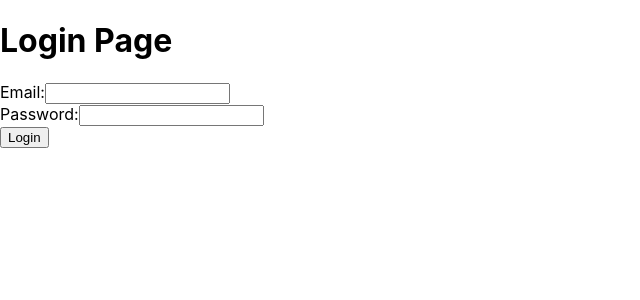
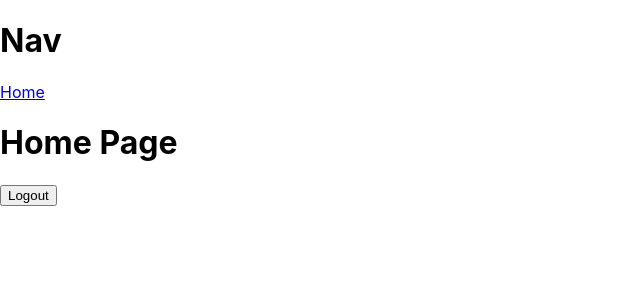
Before and after one commit to SKaranjaN/Tradecare, a React (Create React App) app in the folder client/: page /home in a window 1280 px wide. Before the commit this address led to /login. Shown: the top 300 px of the page, without its empty margins (0-640 px from the left). Built offline with nearby package versions, Linux system fonts and the light colour scheme.

Commit message:
:sparkles: created new components nav and Home

```diff
--- a/client/src/App.js
+++ b/client/src/App.js
@@ -4,20 +4,18 @@ import Login from './components/Login';
 import Home from './components/Home';
 import SignUp from './components/SignUp';
 import Forms from './components/form';
-import { AuthProvider } from './components/AuthContext';
+// import Verification from './components/Verification';
 
 function App() {
   return (
     <Router>
-      {/* Wrap the entire application with AuthProvider */}
-      <AuthProvider>
         <Routes>
           <Route path="/login" element={<Login />} />
           <Route path="/signup" element={<SignUp />} />
           <Route path="/home" element={<Home />} />
           <Route path="/form" element={<Forms />} />
+          {/* <Route path="/verify-email/:token" component={Verification} /> */}
         </Routes>
-      </AuthProvider>
     </Router>
   );
 }
--- a/client/src/components/AuthContext.js
+++ /dev/null
@@ -1,30 +0,0 @@
-// AuthContext.js
-import React, { createContext, useContext, useState } from 'react';
-
-const AuthContext = createContext();
-
-export const AuthProvider = ({ children }) => {
-  const [isLoggedIn, setIsLoggedIn] = useState(false);
-
-  const login = () => {
-    setIsLoggedIn(true);
-  };
-
-  const logout = () => {
-    setIsLoggedIn(false);
-  };
-
-  return (
-    <AuthContext.Provider value={{ isLoggedIn, login, logout }}>
-      {children}
-    </AuthContext.Provider>
-  );
-};
-
-export const useAuth = () => {
-  const context = useContext(AuthContext);
-  if (!context) {
-    throw new Error('useAuth must be used within an AuthProvider');
-  }
-  return context;
-};
--- a/client/src/components/Home.js
+++ b/client/src/components/Home.js
@@ -1,20 +1,19 @@
-// Home.js
 import React from 'react';
-import { useAuth } from './AuthContext'; // Adjust the path based on your project structure
-import { Navigate } from 'react-router-dom';
+import { useNavigate } from 'react-router-dom';
+import Nav from './nav';
 
 function Home() {
-  const { isLoggedIn, logout } = useAuth();
+  const navigate = useNavigate();
 
-  if (!isLoggedIn) {
-    return <Navigate to="/login" />;
-  }
+  const handleLogout = () => {
+    navigate('/login');
+  };
 
   return (
     <div>
+      <Nav />
       <h1>Home Page</h1>
-      <button onClick={logout}>Logout</button>
-      {/* Other content for the home page */}
+      <button onClick={handleLogout}>Logout</button>
     </div>
   );
 }
--- a/client/src/components/Login.js
+++ b/client/src/components/Login.js
@@ -53,10 +53,9 @@ function Login() {
         localStorage.setItem('access_token', access_token);
 
         if (user.email_verified) {
-          // Navigate to the home page
+          // Navigate to the home page after successful login
           navigate('/home');
         } else {
-          // Email exists but not verified (this block should not be reached, as we checked earlier)
           alert('Unexpected: Email exists but not verified.');
         }
       } else if (response.status === 401) {
--- a/client/src/components/nav.js
+++ b/client/src/components/nav.js
@@ -1,11 +1,13 @@
 import React from 'react';
+import { Link } from 'react-router-dom';
 
-function Nav(){
-    return (
-        <div>
-            <h1>Nav</h1>
-        </div>
-    )
+function Nav() {
+  return (
+    <div>
+      <h1>Nav</h1>
+      <Link to="/home">Home</Link>
+    </div>
+  );
 }
 
 export default Nav;
```
Also changed, not shown: client/src/components/Verification.js (added, +40 -0 lines), client/src/components/SignUp.js (line endings or trailing spaces).
